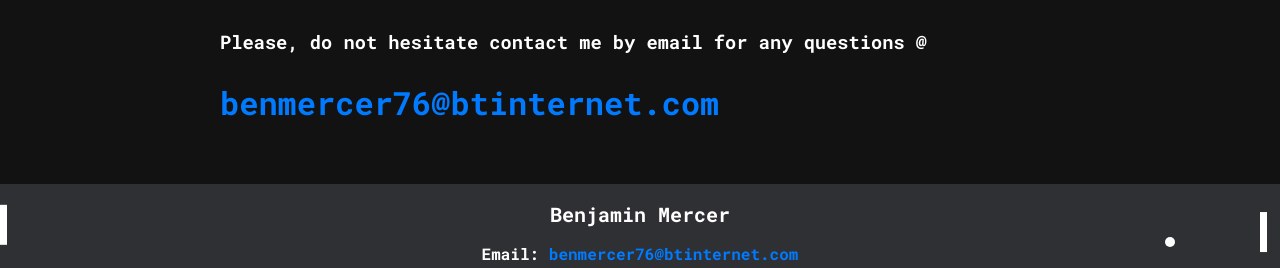
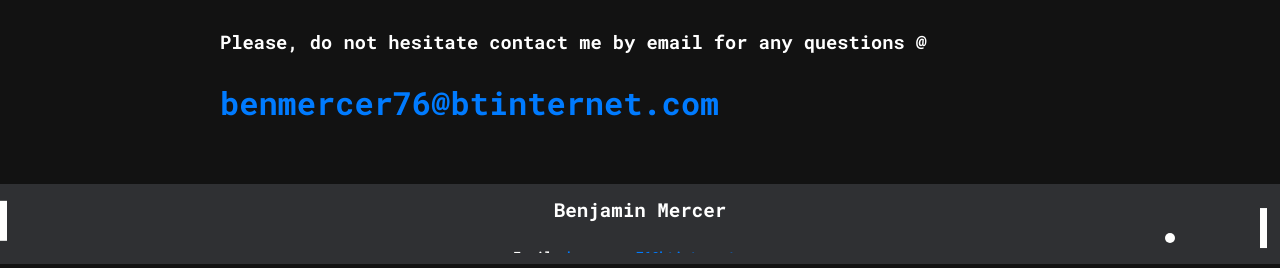
Before and after one commit to benjamano/Website, a Flask app: page / in a window 1280 px wide. Shown: the part 2293-2561 px from the top of the page. Run offline with Flask 3, Linux system fonts and the light colour scheme; style sheets or scripts are compiled from the project's sources; some libraries are stand-ins or nearby versions; some web fonts are replaced.

Commit message:
Formatting updates

```diff
--- a/frontend/static/styles.css
+++ b/frontend/static/styles.css
@@ -232,7 +232,6 @@ section {
 }
 
 .container {
-    max-width: 80vw;
     padding: 1rem;
     text-align: center;
 }
@@ -307,12 +306,14 @@ section {
     transform: scale(1.1);
 }
 footer{
+    display: flex;
+    flex-direction: column;
+    justify-content: center;
     position: relative;
     bottom: 0;
     width: 100%;
     height: 10vh;
     background-color: #2f3033;
-    padding-top: 0.5vh;
     color: white;
     text-align: center;
     z-index: 1;
@@ -320,13 +321,12 @@ footer{
 
 .footer h1{
     color: white;
-    font-size: 20px;
+    font-size: 1.5vw;
 }
 
 .footer h2{
-    font-size: 1rem;
+    font-size: 1vw;
     color: white;
-    font-weight: light;
     overflow: hidden;
 }
 
```
